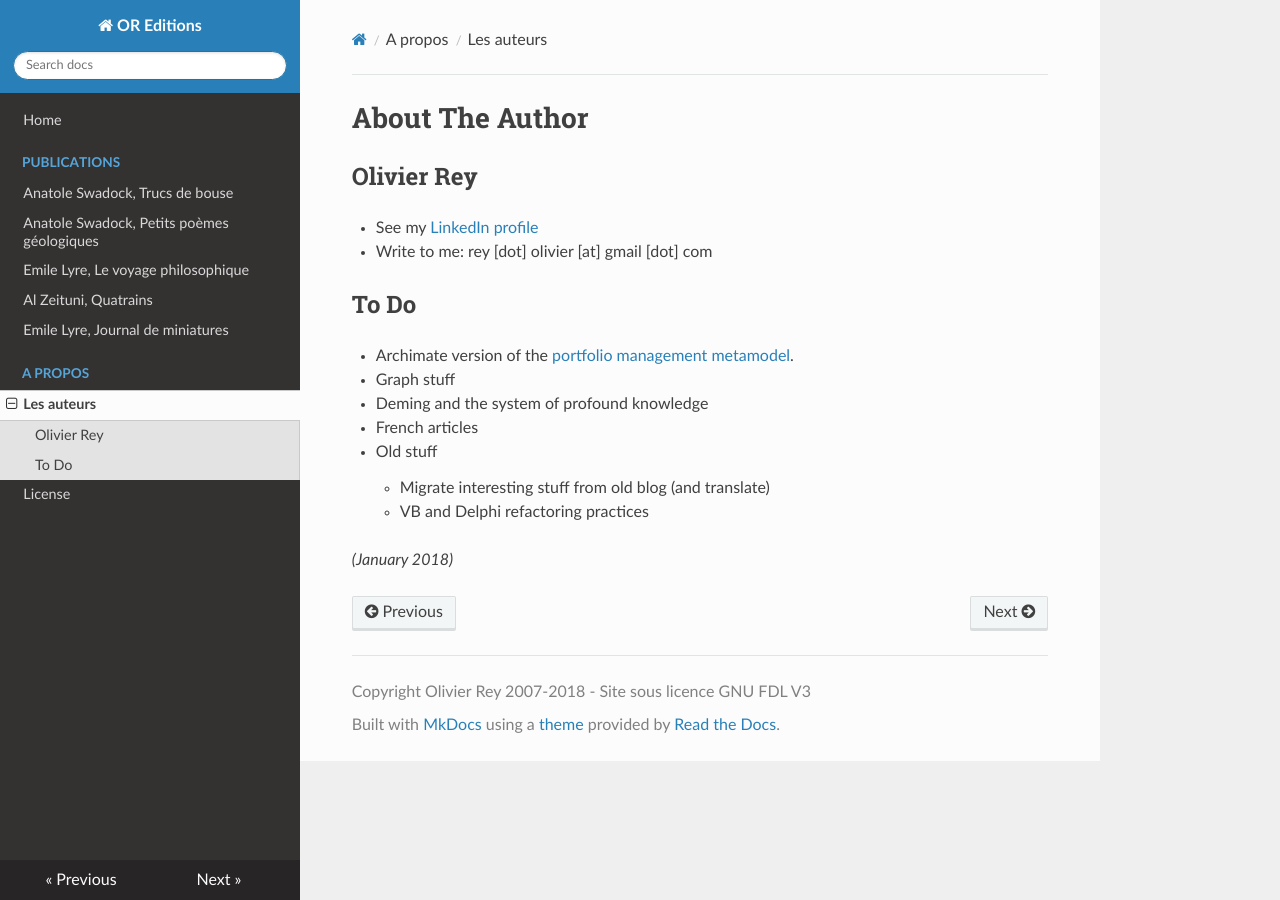
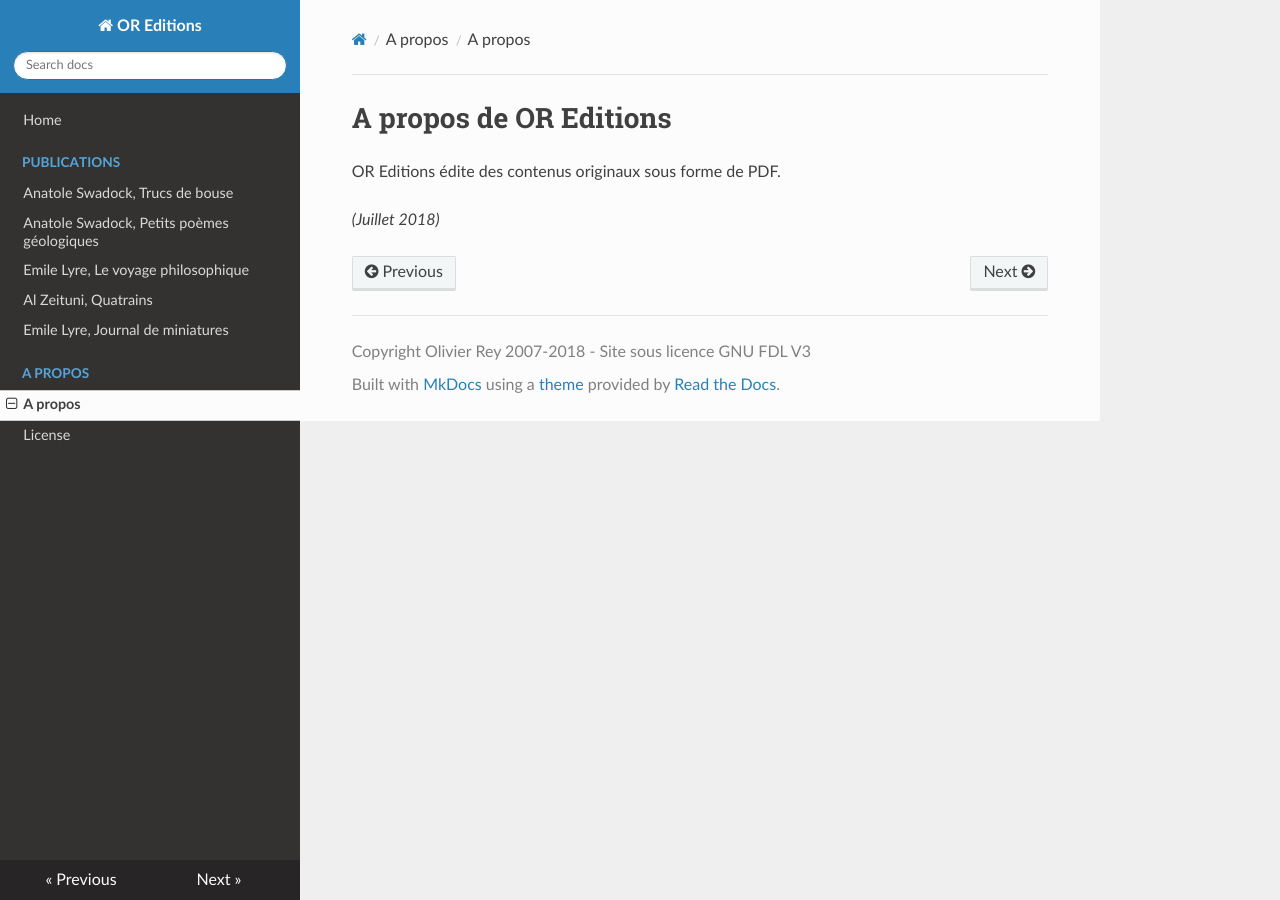
Before and after one commit to orey/oreditions, an MkDocs documentation site: the page built from docs/about/about.md, in a window 1280 px wide. Built offline with MkDocs 1.6.1, drawn with Linux system fonts in a browser that asks for light colours; nearby versions of some CDN libraries; old or Windows-style settings are respelled for this version of MkDocs.

Commit message:
about modif

```diff
--- a/docs/about/about.md
+++ b/docs/about/about.md
@@ -1,19 +1,5 @@
-# About The Author
+# A propos de OR Editions
 
-## Olivier Rey
+OR Editions édite des contenus originaux sous forme de PDF.
 
-  * See my [LinkedIn profile](https://www.linkedin.com/in/reyolivier/)
-  * Write to me: rey [dot] olivier [at] gmail [dot] com
-
-## To Do
-
-  * Archimate version of the [portfolio management metamodel](../articles/portfolio.md).
-  * Graph stuff
-  * Deming and the system of profound knowledge
-  * French articles
-  * Old stuff
-
-    * Migrate interesting stuff from old blog (and translate)
-    * VB and Delphi refactoring practices
-
-*(January 2018)*
+*(Juillet 2018)*
--- a/mkdocs.yml
+++ b/mkdocs.yml
@@ -14,5 +14,5 @@ pages:
     - 'Al Zeituni, Quatrains': 'pages/OR05.md'
     - 'Emile Lyre, Journal de miniatures': 'pages/OR07.md'
 - 'A propos':
-    - 'Les auteurs': 'about/about.md'
+    - 'A propos': 'about/about.md'
     - 'License': 'about/LICENSE.md'
```
